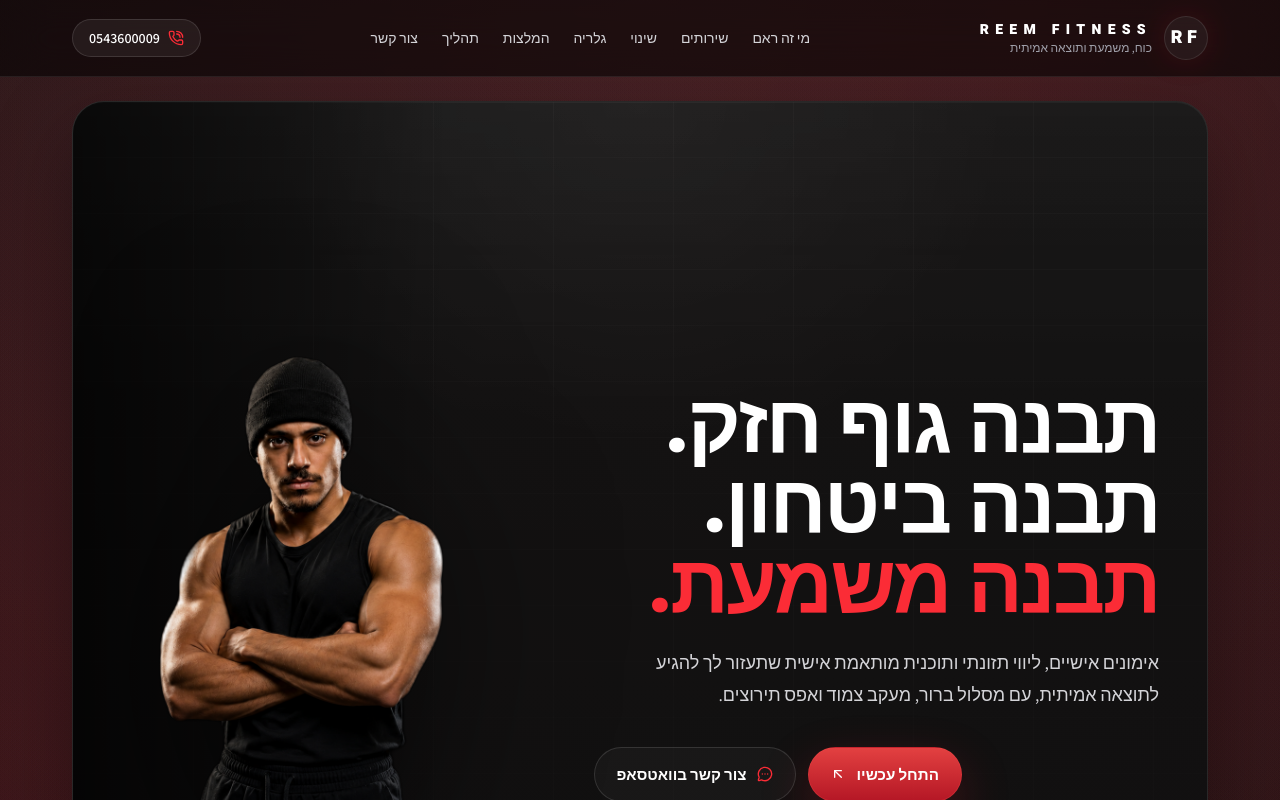
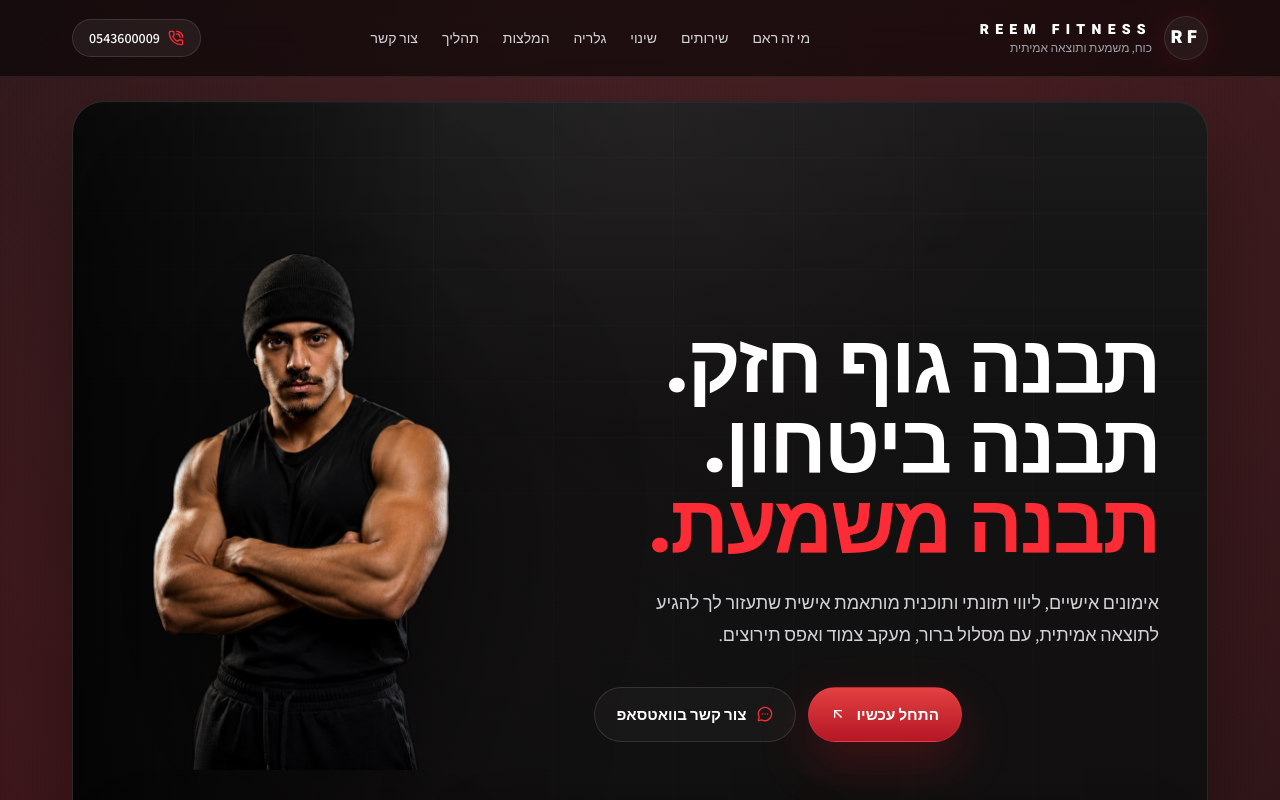
Before and after one commit to Klik321/reem-fitness, a Next.js app: page / in a window 1280 px wide. Shown: the top 800 px of the page. Built offline with nearby package versions, Linux system fonts and the light colour scheme.

Commit message:
Adjust hero figure placement

```diff
--- a/src/app/page.tsx
+++ b/src/app/page.tsx
@@ -152,7 +152,7 @@ export default function Home() {
             </Reveal>
 
             <Reveal delay={0.12} className="lg:justify-self-start lg:self-end">
-              <div className="flex w-full min-h-[320px] items-end justify-start overflow-visible rounded-[30px] bg-transparent sm:min-h-[420px] lg:min-h-[700px] lg:max-w-[560px] lg:pr-4">
+              <div className="flex w-full min-h-[430px] items-end justify-center overflow-visible rounded-[30px] bg-transparent sm:min-h-[520px] lg:min-h-[640px] lg:max-w-[560px] lg:justify-start lg:pr-4">
                 <Image
                   src={`/${coachMedia.heroCutout.src}`}
                   alt={coachMedia.heroCutout.alt}
@@ -160,7 +160,7 @@ export default function Home() {
                   height={1080}
                   priority
                   sizes="(max-width: 1024px) 100vw, 40vw"
-                  className="h-auto max-h-[320px] w-auto object-contain object-bottom drop-shadow-[0_18px_80px_rgba(0,0,0,0.55)] sm:max-h-[420px] lg:max-h-[720px] lg:scale-[1.03]"
+                  className="mx-auto h-auto max-h-[410px] w-auto object-contain object-bottom drop-shadow-[0_18px_80px_rgba(0,0,0,0.55)] sm:max-h-[500px] sm:scale-[1.06] lg:mx-0 lg:max-h-[690px] lg:scale-[1.08] lg:-translate-y-8"
                 />
               </div>
             </Reveal>
```
